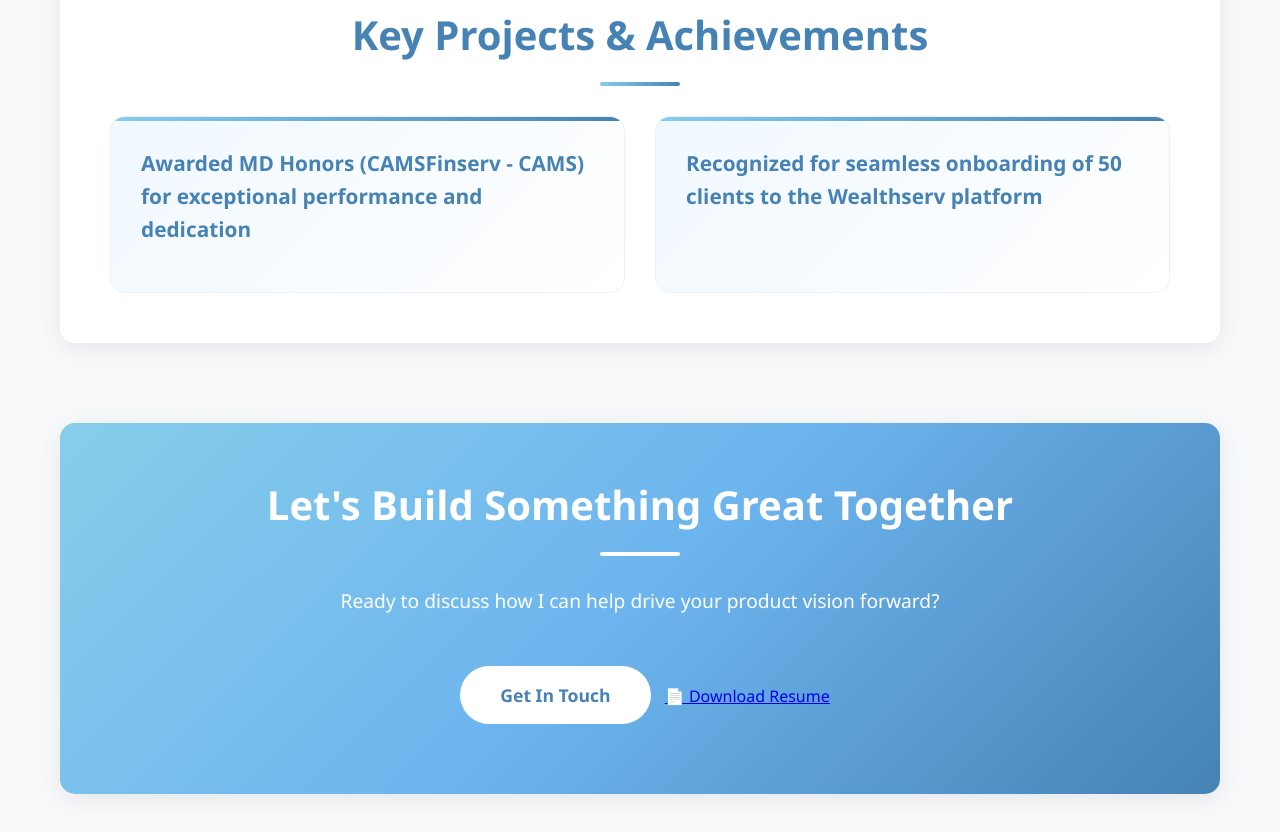
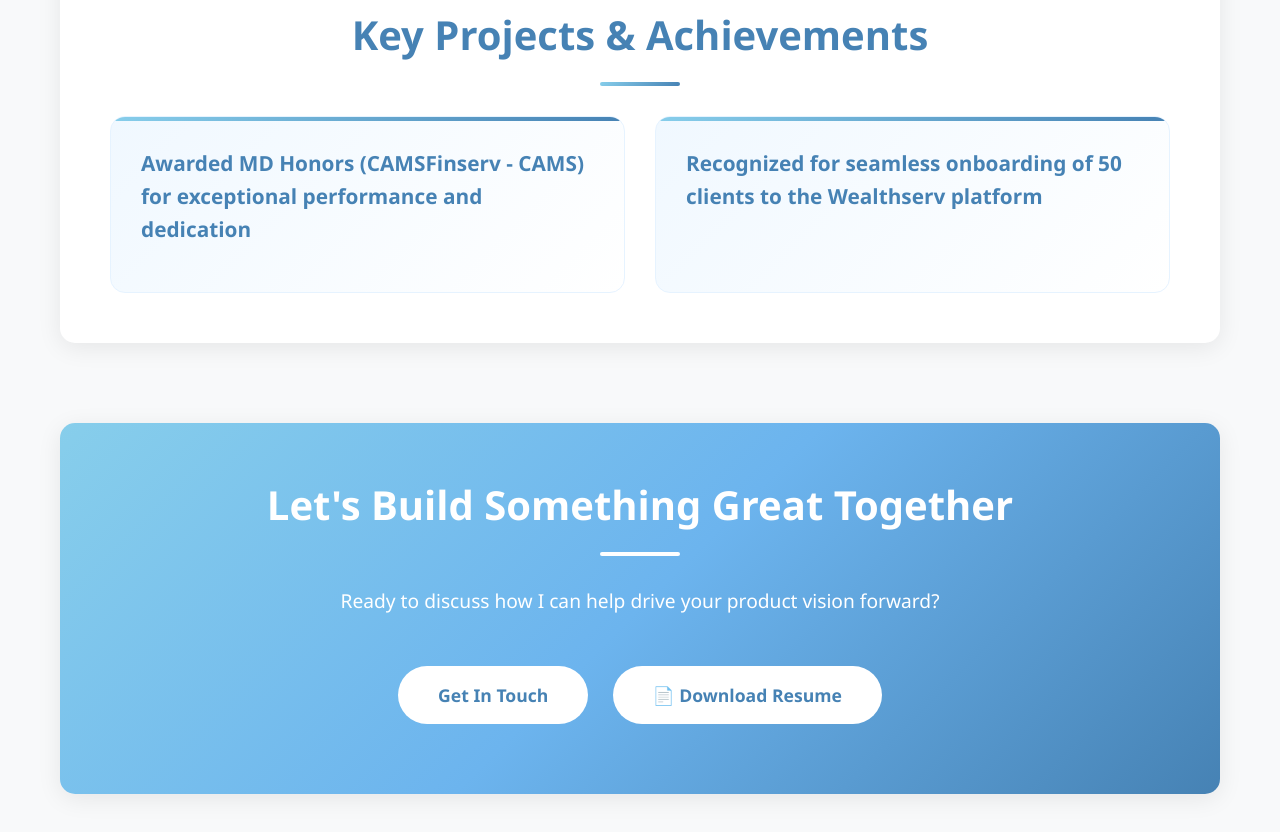
Before and after one commit to AthiraJayakumar-PM/Portfolio, a plain HTML site: page index.html in a window 1280 px wide. Shown: the part 3320-4152 px from the top of the page. Drawn offline with Linux system fonts and the light colour scheme.

Commit message:
Update index.html

```diff
--- a/index.html
+++ b/index.html
@@ -593,7 +593,7 @@
             <h2>Let's Build Something Great Together</h2>
             <p style="font-size: 1.2rem; margin-bottom: 30px;">Ready to discuss how I can help drive your product vision forward?</p>
             <a href="#contact" class="cta-button">Get In Touch</a>
-            <a href="resume/Athira_Resume.pdf" download >📄 Download Resume</a>
+            <a href="resume/Athira_Resume.pdf" download class="cta-button" >📄 Download Resume</a>
         </section>
 
     </main>
```
